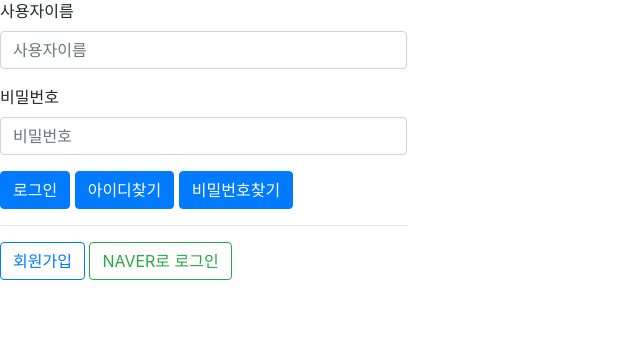
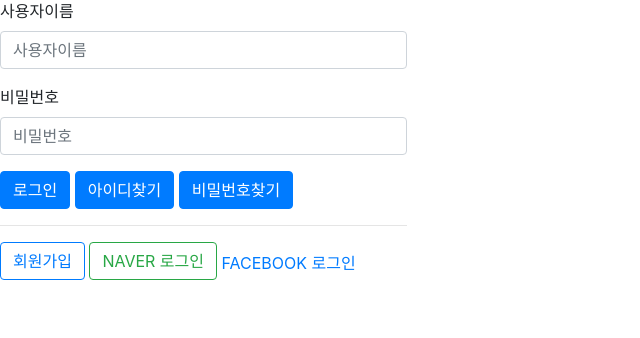
Before and after one commit to parkhongbeen/project_practice, a Django app: page /members/login/ in a window 1280 px wide. Shown: the part 157-495 px from the top of the page, without its empty margins (0-640 px from the left). Run offline with Django 3.2, Linux system fonts and the light colour scheme; some libraries are stand-ins or nearby versions.

Commit message:
소셜로그인 facebookuser 정보 가져오기 성공

```diff
--- a/app/members/urls.py
+++ b/app/members/urls.py
@@ -6,5 +6,6 @@ urlpatterns = [
     path('login/', views.login_view, name='login'),
     path('signup/', views.signup_view, name='signup'),
     path('naver-login/', views.naver_login, name='naver-login'),
+    path('facebook-login/', views.facebook_login, name='facebook-login'),
 
 ]
--- a/app/members/views.py
+++ b/app/members/views.py
@@ -7,33 +7,6 @@ from django.shortcuts import render, redirect
 
 from members.forms import LoginForm, SignupForm
 from members.models import User
-
-
-def login_view(request):
-    if request.method == "POST":
-        form = LoginForm(request.POST)
-        if form.is_valid():
-            request.session['user'] = form.user_id
-            return redirect('/')
-    else:
-        form = LoginForm()
-
-    login_base_url = 'https://nid.naver.com/oauth2.0/authorize'
-    login_params = {
-        'response_type': 'code',
-        'client_id': '_P0gJW9IsjsuCscC6V5Y	',
-        'redirect_uri': 'http://localhost:8000/members/naver-login/',
-        'state': 'RANDOM_STATE',
-    }
-    login_url = '{base}?{params}'.format(
-        base=login_base_url,
-        params='&'.join([f'{key}={value}' for key, value in login_params.items()])
-    )
-    context = {
-        'form': form,
-        'login_url': login_url,
-    }
-    return render(request, 'members/login.html', context=context)
 
 
 def logout_view(request):
@@ -51,6 +24,37 @@ def signup_view(request):
     else:
         form = SignupForm()
     return render(request, 'members/signup.html', {'form': form})
+
+
+def login_view(request):
+    if request.method == "POST":
+        form = LoginForm(request.POST)
+        if form.is_valid():
+            request.session['user'] = form.user_id
+            return redirect('/')
+    else:
+        form = LoginForm()
+
+    # 네이버 로그인
+    n_login_base_url = 'https://nid.naver.com/oauth2.0/authorize'
+    n_login_params = {
+        'response_type': 'code',
+        'client_id': '_P0gJW9IsjsuCscC6V5Y',
+        'redirect_uri': 'http://localhost:8000/members/naver-login/',
+        'state': 'RANDOM_STATE',
+    }
+    n_login_url = '{base}?{params}'.format(
+        base=n_login_base_url,
+        params='&'.join([f'{key}={value}' for key, value in n_login_params.items()])
+    )
+
+    # 페이스북 로그인
+    context = {
+        'form': form,
+        'app_id': app_id,
+        'n_login_url': n_login_url,
+    }
+    return render(request, 'members/login.html', context=context)
 
 
 def naver_login(request):
@@ -90,3 +94,43 @@ def naver_login(request):
         user = User.objects.get(username=naver_username)
     login(request, user)
     return render(request, 'home/home.html')
+
+
+app_id = 602161200404788
+app_secret = '8f0614ff67b38e2908983c5ef913dd4c'
+
+
+def facebook_login(request):
+    code = request.GET['code']
+    redirect_uri = f'http://localhost:8000/members/facebook-login'
+    url_access_token = "https://graph.facebook.com/v2.11/oauth/access_token"
+    params_access_toekn = {
+        "client_id": app_id,
+        "redirect_uri": redirect_uri,
+        "client_secret": app_secret,
+        "code": code,
+    }
+
+    response = requests.get(url_access_token, params=params_access_toekn)
+    # url_debug_token = 'https://graph.facebook.com/debug_token'
+    # params_debug_token = {
+    #     "input_token": response.json()['access_token'],
+    #     "access_token": f'{app_id}|{app_secret}'
+    # }
+    # user_info = requests.get(url_debug_token, params=params_debug_token)
+
+    url_user_info = 'https://graph.facebook.com/me'
+    user_info_fields = [
+        'id',
+        'first_name',
+        'last_name',
+        'picture',
+    ]
+    access_token = response.json()['access_token']
+    params_user_info = {
+        "fields": ','.join(user_info_fields),
+        "access_token": access_token
+    }
+    user_info = requests.get(url_user_info, params=params_user_info)
+
+    return HttpResponse(user_info.json().items())
--- a/app/templates/members/login.html
+++ b/app/templates/members/login.html
@@ -33,7 +33,10 @@
             <hr>
         <div>
             <a href="{% url 'signup' %}" class="btn btn-outline-primary mb-2">회원가입</a>
-            <a href="{{ login_url }}" class="btn btn-outline-success mb-2">NAVER로 로그인</a>
+            <a href="{{ n_login_url }}" class="btn btn-outline-success mb-2">NAVER 로그인</a>
+            <a href="https://www.facebook.com/v2.11/dialog/oauth?client_id={{ app_id }}&
+            redirect_uri=http://localhost:8000/members/facebook-login">
+                FACEBOOK 로그인</a>
         </div>
     </div>
 
```
